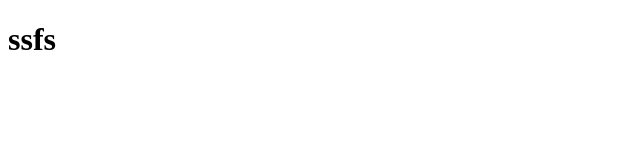
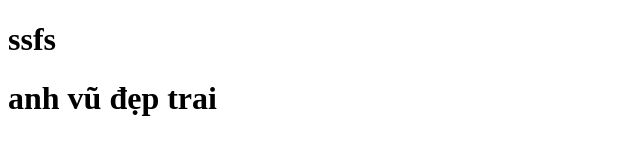
Before and after one commit to buitavu/github-demo-test, a plain HTML site: page about.html in a window 1280 px wide. Shown: the whole page, without its empty margins (0-640 px from the left). Drawn offline with Linux system fonts and the light colour scheme.

Commit message:
Update about.html

```diff
--- a/about.html
+++ b/about.html
@@ -7,5 +7,6 @@
 </head>
 <body>
     <h1>ssfs</h1>
+    <h1>anh vũ đẹp trai</h1>
 </body>
 </html>
```
